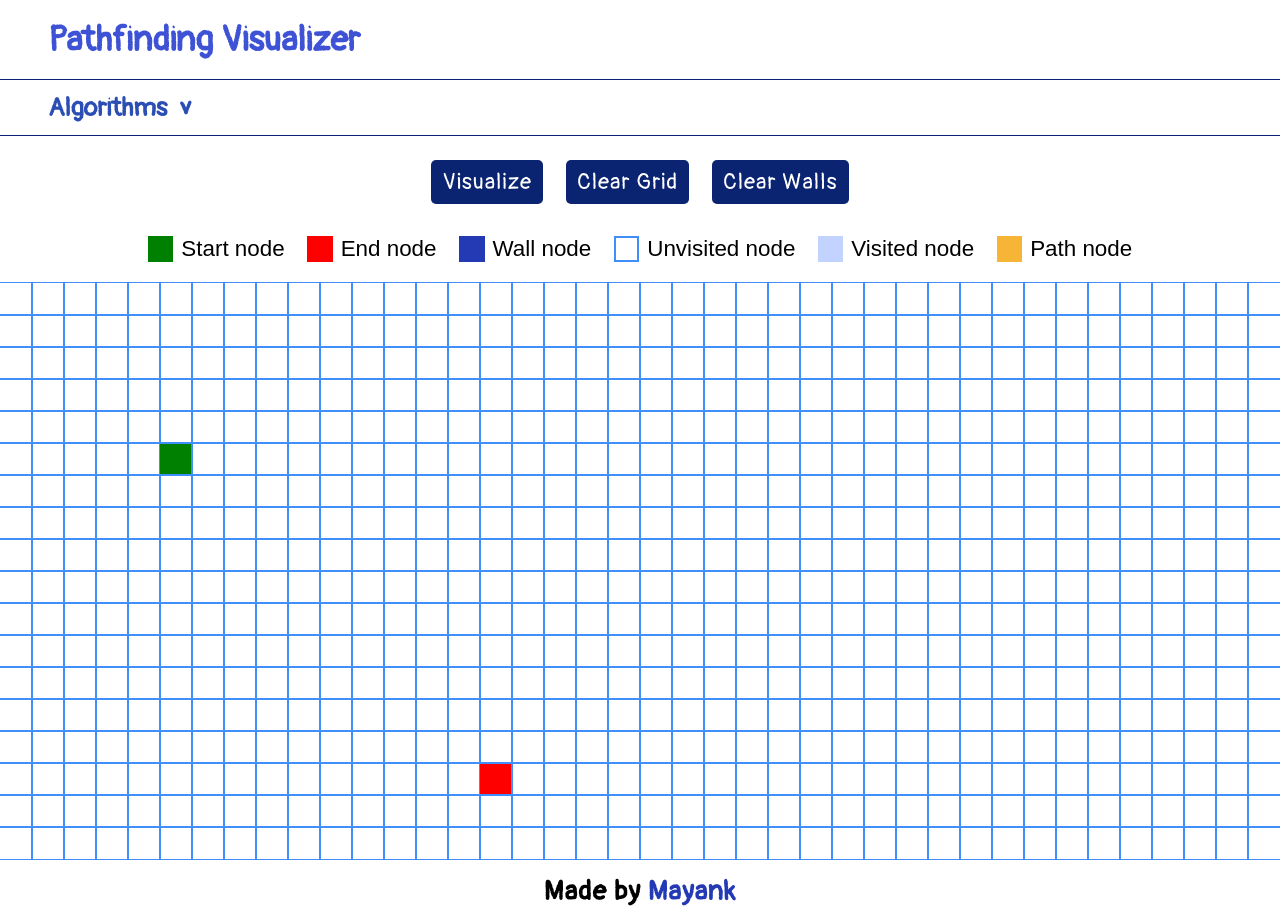
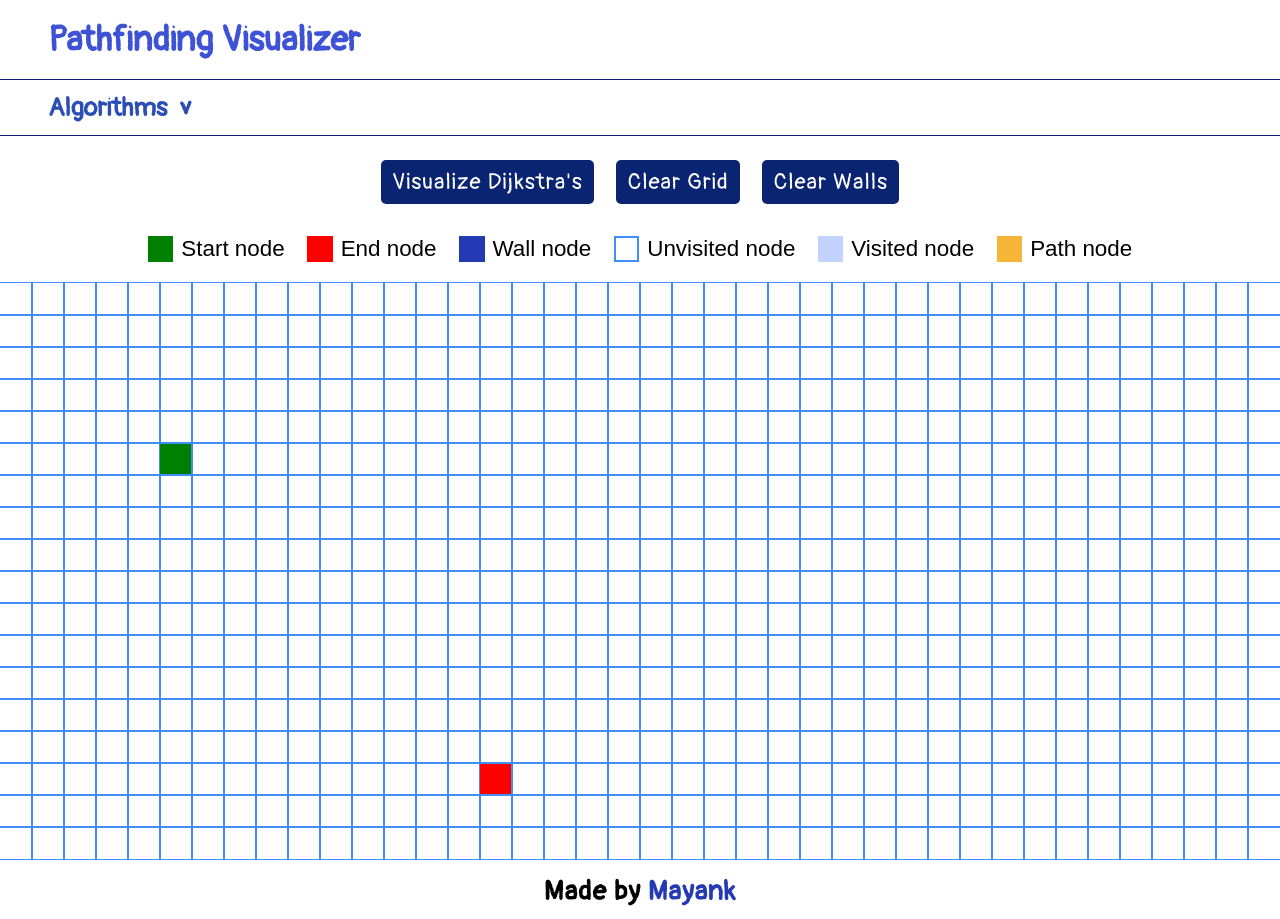
Before and after one commit to oyemayanq/pathfinder, a React (Create React App) app: page / in a window 1280 px wide. Built offline with nearby package versions, Linux system fonts and the light colour scheme.

Commit message:
Added default algorithm

```diff
--- a/src/components/Main.js
+++ b/src/components/Main.js
@@ -21,7 +21,7 @@ class Main extends Component {
       isStartNode: false,
       isEndNode: false,
       isDropDownActive: false,
-      algorithm: "",
+      algorithm: "Dijkstra's",
       isRunning: false,
     };
   }
```
